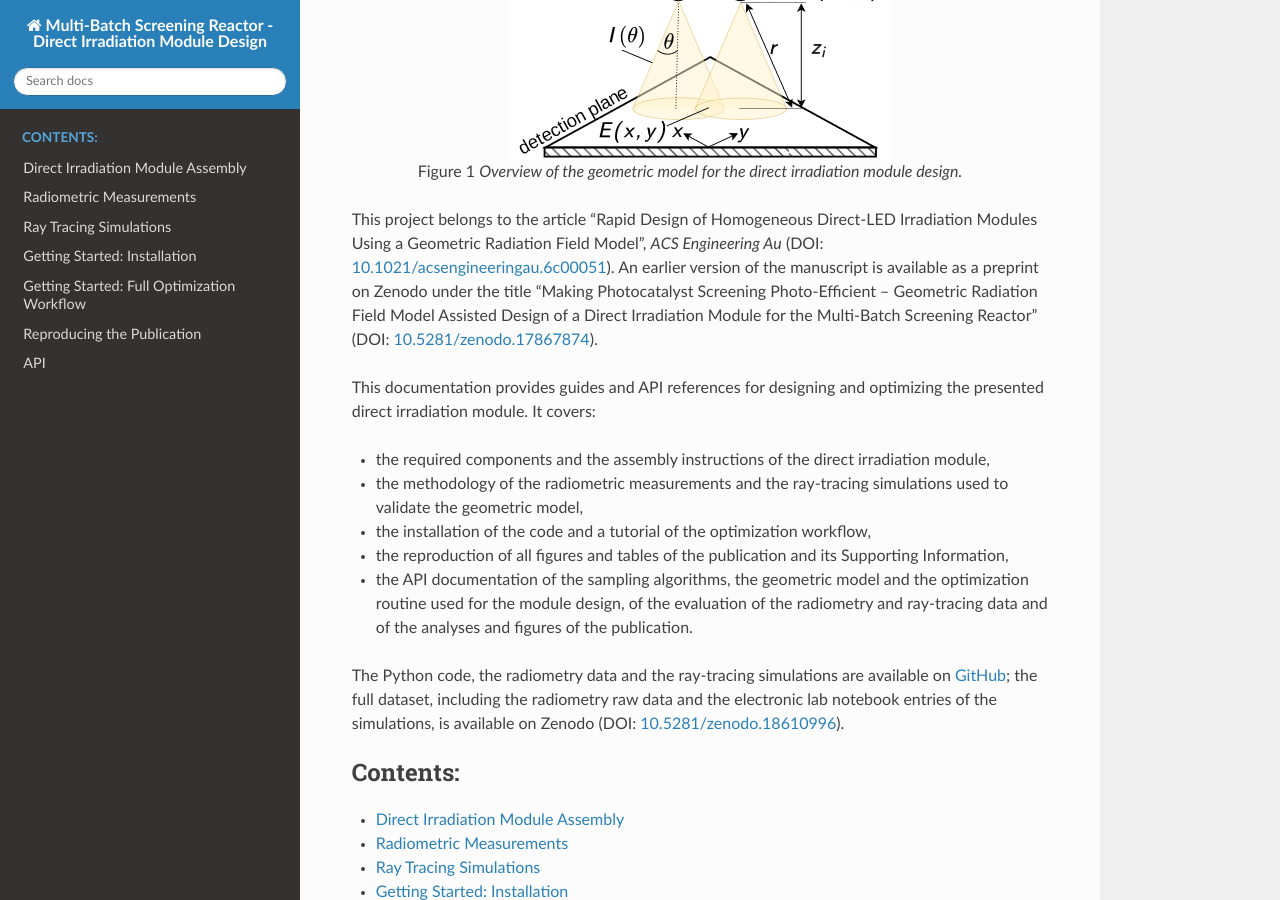
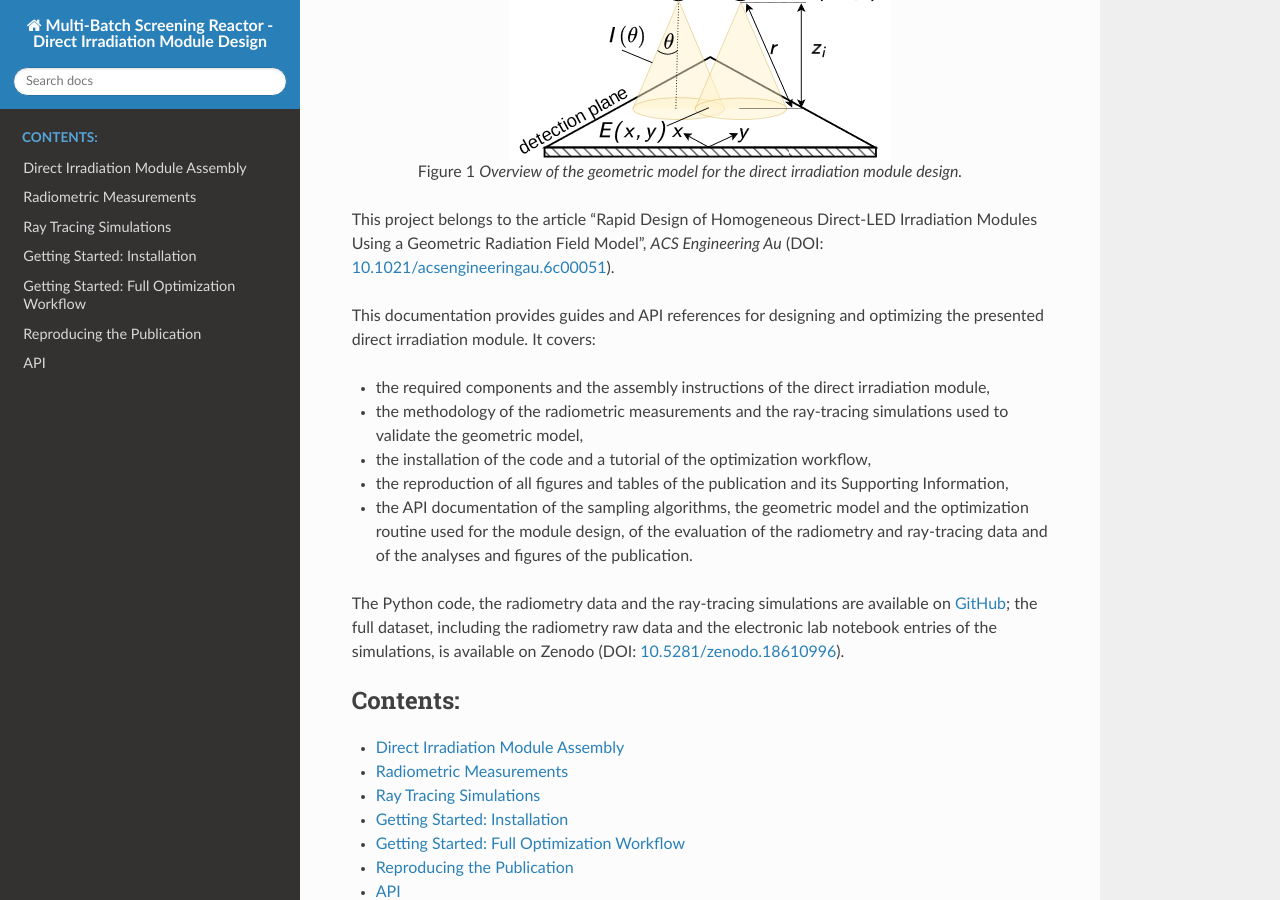
Before and after one commit to photonZfeed/DirectIrradiationModule, a Sphinx documentation site: the page built from doc/source/index.rst, in a window 1280 px wide and 900 px high, scrolled down 307 px. Built offline with Sphinx 7.4.7 and the Read the Docs theme 3.1.0, drawn with Linux system fonts in a browser that asks for light colours.

Commit message:
fix(docs): remove preprint reference from project description in index.rst

```diff
--- a/doc/source/index.rst
+++ b/doc/source/index.rst
@@ -15,7 +15,8 @@ Overview
 
 
 
-This project belongs to the article "Rapid Design of Homogeneous Direct-LED Irradiation Modules Using a Geometric Radiation Field Model", *ACS Engineering Au* (DOI: `10.1021/acsengineeringau.6c00051 <https://doi.org/10.1021/acsengineeringau.6c00051>`_). An earlier version of the manuscript is available as a preprint on Zenodo under the title "Making Photocatalyst Screening Photo-Efficient – Geometric Radiation Field Model Assisted Design of a Direct Irradiation Module for the Multi-Batch Screening Reactor" (DOI: `10.5281/zenodo.17867874 <https://doi.org/10.5281/zenodo.17867874>`_).
+
+This project belongs to the article "Rapid Design of Homogeneous Direct-LED Irradiation Modules Using a Geometric Radiation Field Model", *ACS Engineering Au* (DOI: `10.1021/acsengineeringau.6c00051 <https://doi.org/10.1021/acsengineeringau.6c00051>`_).
 
 This documentation provides guides and API references for designing and optimizing the presented direct irradiation module. It covers:
 
```
